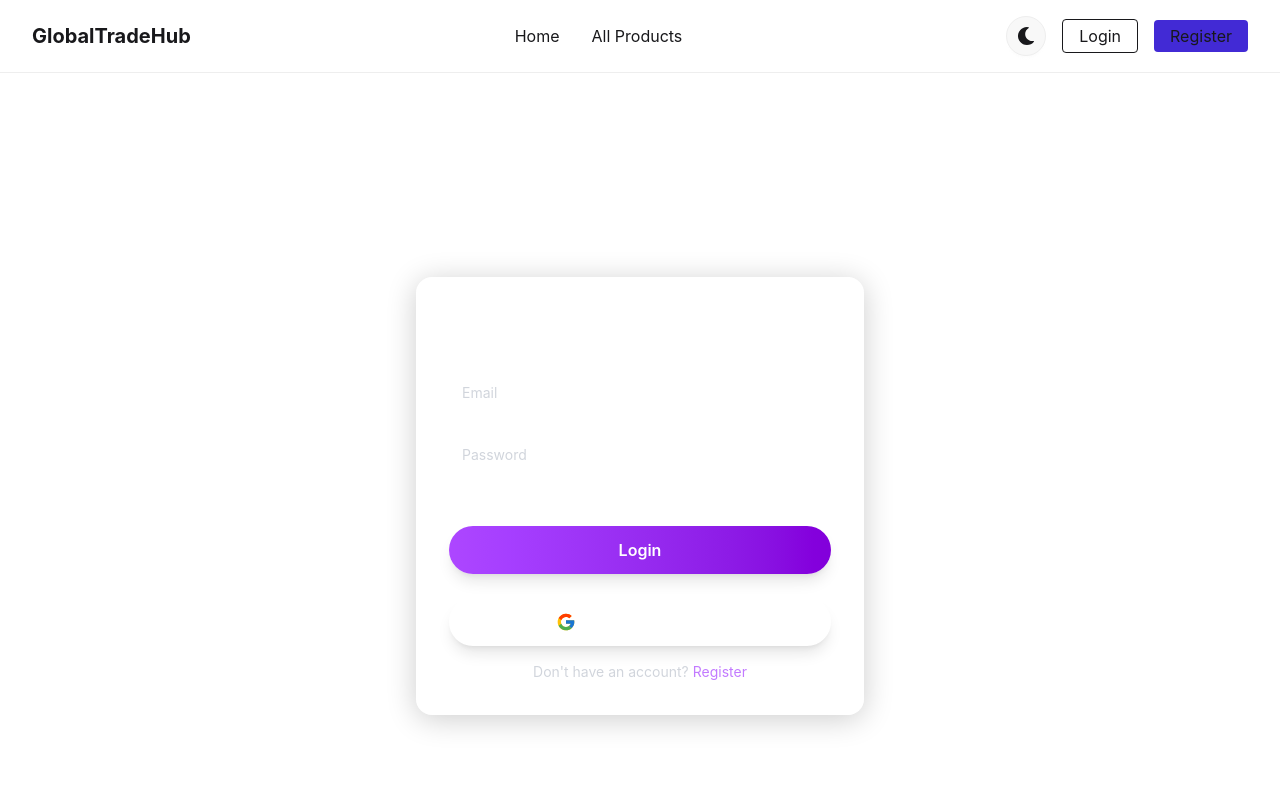
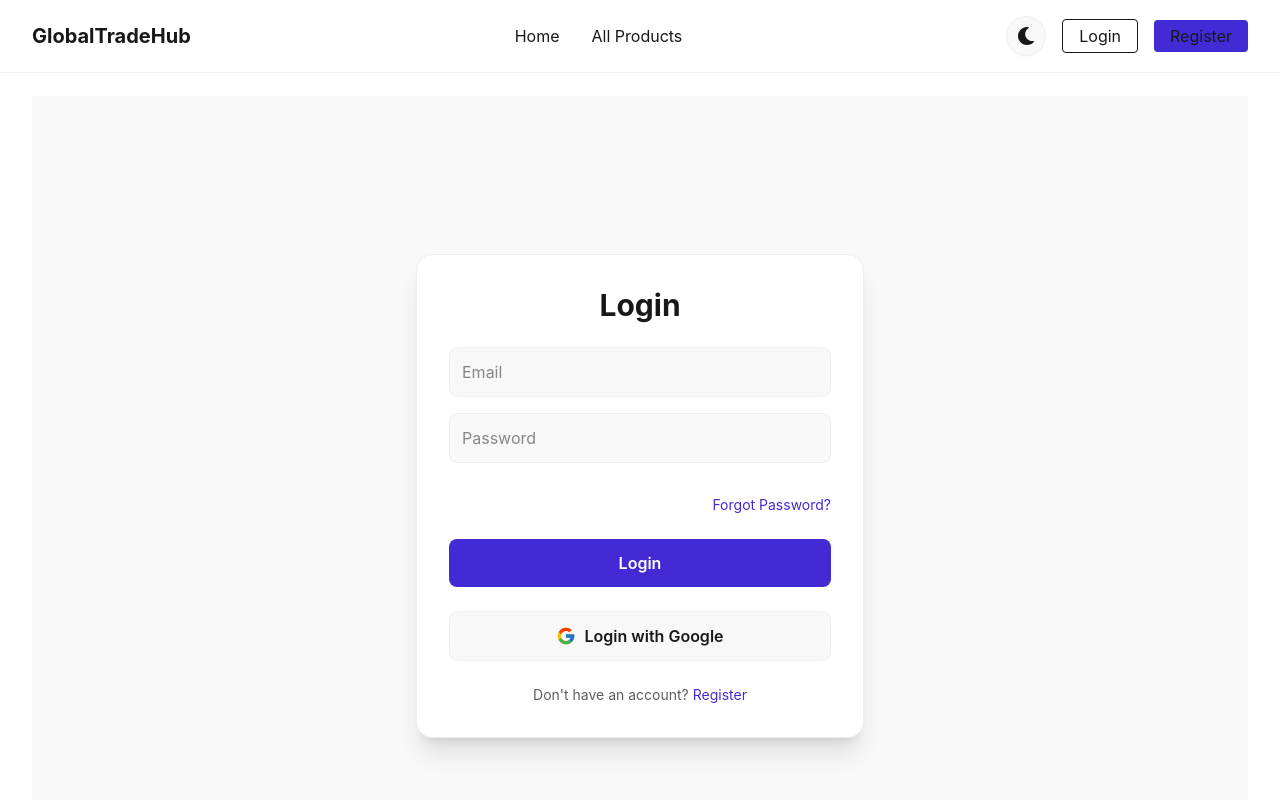
Before and after one commit to Sohag-Ali/GlobalTrade_Hub_Client, a React (Vite) app: page /login in a window 1280 px wide. Shown: the top 800 px of the page. Built offline with nearby package versions, Linux system fonts and the light colour scheme; no server answers.

Commit message:
forget password validate

```diff
--- a/src/Components/Product.jsx
+++ b/src/Components/Product.jsx
@@ -90,7 +90,7 @@ bg-success/20 px-3 py-1 rounded-full">
   {/* Button */}
   <Link
     to={`/productDetails/${_id}`}
-    className="w-full text-center py-3 text-lg font-semibold rounded-xl bg-gradient-to-r from-primary to-secondary hover:from-primary hover:to-secondary text-base-content transition-all duration-300 shadow-lg hover:shadow-primary/30"
+    className="flex-1 text-center py-2 text-sm font-semibold rounded-xl bg-gradient-to-r from-purple-500 to-indigo-600 hover:from-purple-600 hover:to-indigo-700 text-base-content transition-all duration-300"
   >
     View Details
   </Link>
--- a/src/Pages/Login.jsx
+++ b/src/Pages/Login.jsx
@@ -1,15 +1,14 @@
-import React, { use, useState } from 'react';
-import { FcGoogle } from 'react-icons/fc';
-import { Link, useLocation, useNavigate } from 'react-router';
-import Swal from 'sweetalert2';
-import { AuthContext } from '../Provider/AuthProvider';
-import useTitle from '../Hooks/useTitle';
+import React, { use, useState } from "react";
+import { FcGoogle } from "react-icons/fc";
+import { Link, useLocation, useNavigate } from "react-router";
+import Swal from "sweetalert2";
+import { AuthContext } from "../Provider/AuthProvider";
+import useTitle from "../Hooks/useTitle";
 
 const Login = () => {
-
   const location = useLocation();
   const navigate = useNavigate();
-  const { googleSignIn, login } = use(AuthContext);
+  const { googleSignIn, login, resetPassword } = use(AuthContext);
   const [success, setSuccess] = useState(null);
   const handleLogin = (e) => {
     e.preventDefault();
@@ -40,6 +39,33 @@ const Login = () => {
         });
       });
   };
+
+  const handleForgotPassword = () => {
+    const email = document.querySelector("input[name='email']").value;
+
+    if (!email) {
+      Swal.fire({
+        icon: "warning",
+        text: "Please enter your email first",
+      });
+      return;
+    }
+
+    resetPassword(email)
+      .then(() => {
+        Swal.fire({
+          icon: "success",
+          text: "Password reset email sent!",
+        });
+      })
+      .catch((error) => {
+        Swal.fire({
+          icon: "error",
+          text: error.message,
+        });
+      });
+  };
+
   const handleGoogleSign = () => {
     googleSignIn()
       .then((result) => {
@@ -78,65 +104,73 @@ const Login = () => {
   const inputClasses =
     "w-full p-3 rounded-full border border-white/20 bg-white/10 text-white text-sm focus:outline-none focus:ring-2 focus:ring-purple-500 placeholder-gray-300";
 
+ useTitle("Login");
+
 return (
-    useTitle("Login"),
-    <div className="min-h-screen flex items-center justify-center px-4">
-      <div
-        className="w-full max-w-md p-8 rounded-2xl shadow-xl relative backdrop-blur-lg border border-white/20"
-        style={{
-          background: "rgba(255, 255, 255, 0.08)",
-          WebkitBackdropFilter: "blur(14px)",
-          backdropFilter: "blur(14px)",
-          boxShadow: "0 4px 30px rgba(0,0,0,0.2)",
-        }}
-      >
-        <h2 className="text-3xl font-bold text-white text-center mb-6">
+  <div className="min-h-screen flex items-center justify-center px-4 bg-base-200">
+    <div className="w-full max-w-md p-8 rounded-2xl shadow-xl border border-base-300 bg-base-100">
+
+      <h2 className="text-3xl font-bold text-base-content text-center mb-6">
         Login
       </h2>
 
       <form onSubmit={handleLogin} className="flex flex-col gap-4">
+
         <input
           type="email"
           name="email"
           placeholder="Email"
-            className={inputClasses}
+          className="w-full p-3 rounded-lg border border-base-300 bg-base-200 text-base-content focus:outline-none focus:ring-2 focus:ring-primary"
           required
         />
+
         <input
           type="password"
           name="password"
           placeholder="Password"
-            className={inputClasses}
+          className="w-full p-3 rounded-lg border border-base-300 bg-base-200 text-base-content focus:outline-none focus:ring-2 focus:ring-primary"
           required
         />
+
         <p className="text-green-500 text-center">{success}</p>
-          {/* Register Button */}
+
+        {/* Forgot Password */}
+        <p
+          onClick={handleForgotPassword}
+          className="text-sm text-right text-primary cursor-pointer hover:underline"
+        >
+          Forgot Password?
+        </p>
+
+        {/* Login Button */}
         <button
           type="submit"
-            className="mt-4 w-full py-3 bg-gradient-to-r from-purple-500 to-purple-700 hover:from-purple-600 hover:to-purple-800 text-white font-semibold rounded-full shadow-lg transition-all flex items-center justify-center gap-2"
+          className="mt-2 w-full py-3 bg-primary hover:bg-primary-focus text-white font-semibold rounded-lg transition-all"
         >
           Login
         </button>
 
-          {/* Google Register */}
+        {/* Google Login */}
         <button
           onClick={handleGoogleSign}
           type="button"
-            className="mt-2 w-full py-3 bg-white/10 hover:bg-white/20 text-white font-semibold rounded-full shadow-lg transition-all flex items-center justify-center gap-2"
+          className="mt-2 w-full py-3 border border-base-300 bg-base-200 hover:bg-base-300 text-base-content font-semibold rounded-lg transition-all flex items-center justify-center gap-2"
         >
           <FcGoogle size={20} /> Login with Google
         </button>
+
       </form>
 
-        <p className="text-gray-300 text-sm mt-4 text-center">
+      <p className="text-base-content/70 text-sm mt-6 text-center">
         Don't have an account?{" "}
         <Link
           to="/register"
-            className="text-purple-400 hover:text-purple-600"
+          className="text-primary hover:underline"
         >
           Register
         </Link>
       </p>
+
     </div>
   </div>
 );
--- a/src/Provider/AuthProvider.jsx
+++ b/src/Provider/AuthProvider.jsx
@@ -1,5 +1,5 @@
 
-import { createUserWithEmailAndPassword, GoogleAuthProvider, onAuthStateChanged, signInWithEmailAndPassword, signInWithPopup, signOut, updateProfile } from 'firebase/auth';
+import { createUserWithEmailAndPassword, GoogleAuthProvider, onAuthStateChanged, sendPasswordResetEmail, signInWithEmailAndPassword, signInWithPopup, signOut, updateProfile } from 'firebase/auth';
 import React, { createContext, useEffect, useState } from 'react';
 import { auth } from '../Firebase/Firebase.config';
 
@@ -34,6 +34,10 @@ const AuthProvider = ({children }) => {
     return updateProfile(auth.currentUser, updatedData);
   };
 
+  const resetPassword = (email) => {
+  return sendPasswordResetEmail(auth, email);
+};
+
   //observer
   useEffect(() => {
     const unsubscribe = onAuthStateChanged(auth, (currentUser) => {
@@ -53,6 +57,7 @@ const AuthProvider = ({children }) => {
     login,
     register,
     updateUser,
+    resetPassword,
 
   };
   return <AuthContext value={authInfo}>{children}</AuthContext>;
```
Lines whose indentation alone changed are shown as unchanged.
